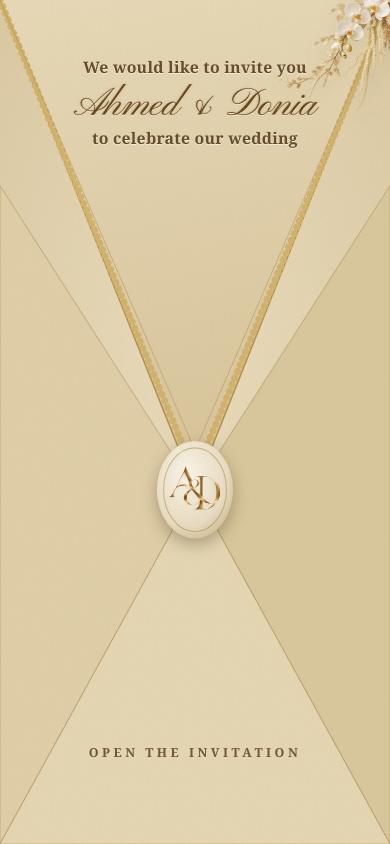
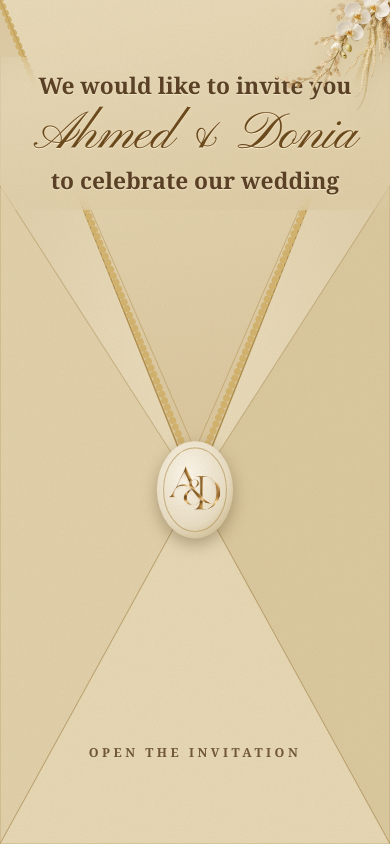
Before and after one commit to FaridaElselmy/ahmed-donia-wedding, a website: page index.html in a window 390 px wide. Drawn offline with Linux system fonts and the light colour scheme; a web font is replaced by a local one.

Commit message:
index xhange

```diff
--- a/index.html
+++ b/index.html
@@ -64,32 +64,42 @@ body{position:relative;color:var(--ink);font:400 1.15rem/1.55 "Cormorant Garamon
 .front .tri{background:linear-gradient(170deg,#eadcbb,#d8c49a)}
 .back .tri{background:linear-gradient(#f6eed9,#e6d4a8)}
 .lace polyline{fill:none;vector-effect:non-scaling-stroke}
-/* Keep invitation lettering completely inside the flap's triangular borders. */
-.txt{position:absolute;z-index:1;top:22%;left:50%;width:84%;transform:translateX(-50%);text-align:center;color:var(--env-ink)}
-.txt .invite-line,
-.txt .wedding-line{
+/* Envelope lettering: large, readable, and visually separated from the gold V borders. */
+.txt{position:absolute;z-index:2;top:19%;left:50%;width:94%;transform:translateX(-50%);text-align:center;color:var(--env-ink);isolation:isolate}
+/* A softly feathered area gently fades the gold lines behind the lettering,
+   instead of shrinking the words to squeeze between the diagonal borders. */
+.txt::before{content:"";position:absolute;z-index:-1;inset:-1rem -1rem;
+  background:linear-gradient(170deg,#e8dab9,#decca5);
+  -webkit-mask-image:radial-gradient(ellipse 75% 80% at center,#000 57%,transparent 100%);
+  mask-image:radial-gradient(ellipse 75% 80% at center,#000 57%,transparent 100%);
+  pointer-events:none}
+.txt .invite-line,.txt .wedding-line{
   margin:0 auto;
-  font:600 clamp(1.12rem,2.2vw,1.4rem)/1.18 "Cormorant Garamond",Georgia,serif;
-  letter-spacing:.035em;
-  text-transform:none;
-  color:#604729;
-  text-shadow:0 1px 0 rgba(255,250,238,.82);
+  font:600 clamp(1.3rem,2.65vw,1.75rem)/1.12 "Cormorant Garamond",Georgia,serif;
+  letter-spacing:.01em;text-transform:none;color:#553b21;
+  text-shadow:0 1px 0 #f4e8cb,0 0 5px #e9d9b7;
 }
-/* Retain the original Pinyon calligraphy for the names. */
-.names{font:400 clamp(3rem,11vw,4.6rem)/1.12 "Pinyon Script",cursive;color:#674416;margin:.5rem 0 .1rem;text-shadow:0 1px 0 #fff4d7,0 0 2px rgba(61,36,12,.38);-webkit-text-stroke:.2px rgba(91,54,17,.32);white-space:nowrap}
+/* Keep the same original calligraphy, but make the names prominent. */
+.names{font:400 clamp(3.5rem,11vw,4.7rem)/1.08 "Pinyon Script",cursive;color:#674416;
+  margin:.36rem auto .17rem;white-space:nowrap;
+  text-shadow:0 1px 0 #fff4d7,0 0 5px #e9d9b7,0 0 9px #e9d9b7;
+  -webkit-text-stroke:.22px rgba(91,54,17,.35)}
 .venue-title{font:500 clamp(1.55rem,4.5vw,2.05rem)/1.2 "Cormorant Garamond",Georgia,serif;letter-spacing:-.01em;color:var(--ink);margin:1rem auto 0;max-width:100%}
 .venue-city{font:400 clamp(1.8rem,6vw,2.35rem)/1.1 "Pinyon Script",cursive;letter-spacing:normal;text-transform:none;color:var(--ink);margin:.25rem auto 0}
-/* On phones, start the lettering higher: lace lines converge as they descend. */
+/* On iPhones, enlarge both invitation sentences. The feathered background
+   keeps the diagonal lace from visually crossing the lettering. */
 @media (max-width:600px){
-  .txt{top:12%;width:90%}
-  .txt .invite-line,
-  .txt .wedding-line{font-size:clamp(.99rem,4vw,1.15rem);line-height:1.1;letter-spacing:.015em}
-  .txt .names{font-size:clamp(2.45rem,10.2vw,3.25rem);line-height:1.15;margin:.4rem 0 .12rem;letter-spacing:-.015em}
+  .txt{top:15%;width:96%}
+  .txt::before{inset:-1rem -.45rem;
+    -webkit-mask-image:radial-gradient(ellipse 85% 83% at center,#000 60%,transparent 100%);
+    mask-image:radial-gradient(ellipse 85% 83% at center,#000 60%,transparent 100%)}
+  .txt .invite-line,.txt .wedding-line{font-size:clamp(1.33rem,5.85vw,1.62rem);line-height:1.14;letter-spacing:0}
+  .txt .names{font-size:clamp(3.1rem,13.6vw,3.95rem);line-height:1.15;margin:.32rem auto .18rem;letter-spacing:-.015em}
 }
 @media (max-width:350px){
-  .txt{top:10%}
-  .txt .invite-line,.txt .wedding-line{font-size:.91rem}
-  .txt .names{font-size:2.15rem}
+  .txt{top:13%;width:98%}
+  .txt .invite-line,.txt .wedding-line{font-size:clamp(1.18rem,6vw,1.34rem)}
+  .txt .names{font-size:clamp(2.7rem,13.25vw,3rem)}
 }
 .seal{position:absolute;left:50%;bottom:0;transform:translate(-50%,50%);border:0;background:none;padding:0;cursor:pointer;filter:drop-shadow(0 6px 8px rgba(70,50,20,.35));transition:transform .1s ease-out;touch-action:none}
 .seal:active{transform:translate(-50%,50%) scale(.96)}
```
